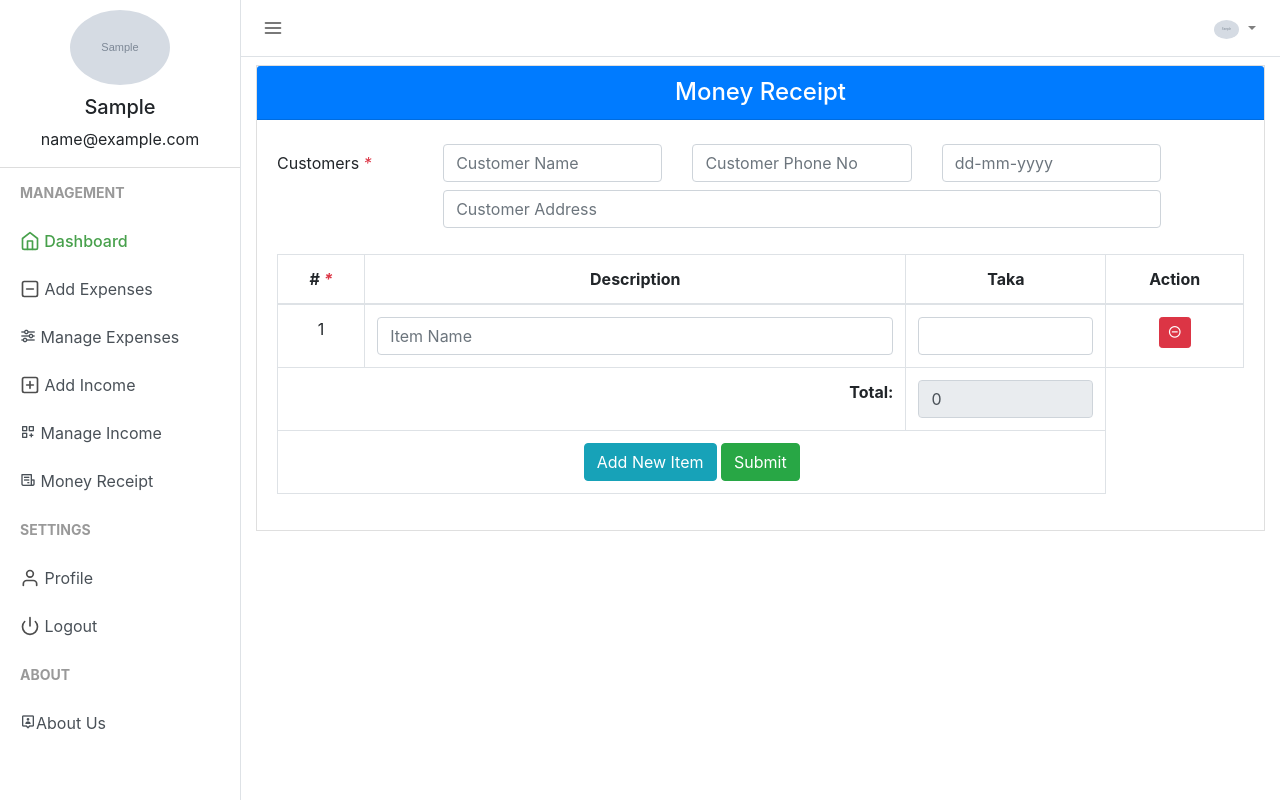
After one commit to ashikulislamdev/income-expense-management-system, a PHP site: page /receipt.php in a window 1280 px wide. The commit adds this page. Run offline with PHP 8.4, Linux system fonts and the light colour scheme; the visitor is signed in with stand-in values (Sample User, id 1); tables that the repository leaves empty or names only in its code hold one stand-in row (values such as "Sample post"); grey boxes marked "Sample" are stand-in pictures; some libraries are stand-ins or nearby versions.

Commit message:
customer receipt added and profile updated

```diff
--- a/includes/nav.php
+++ b/includes/nav.php
@@ -41,6 +41,20 @@ Reach out to +880 1609103475 or email (rsgroup150@gmail.com) us for support. -->
   <!-- Feather JS for Icons -->
   <script src="js/feather.min.js"></script>
   <style>
+    @media print{
+      body{
+        visibility: hidden;
+      }
+      .print-area, .print-area * {
+        visibility: visible;
+      }
+      .print-area, .print-area body{
+        justify-content: center;
+        align-items: center;
+        margin: auto;
+      }
+    }
+
     .card a {
       color: #000;
       font-weight: 500;
@@ -78,9 +92,7 @@ Reach out to +880 1609103475 or email (rsgroup150@gmail.com) us for support. -->
       font-size: 14px;
     }
   </style>
-  <script>
-    document.getElementsByClassName("goog-te-gadget").innerHTML = " Test";
-  </script>
+
 </head>
 
 <body>
@@ -109,6 +121,7 @@ Reach out to +880 1609103475 or email (rsgroup150@gmail.com) us for support. -->
 
               <a href="add_income.php" class="list-group-item list-group-item-action "><span data-feather="plus-square"></span> Add Income</a>
               <a href="manage_income.php" class="list-group-item list-group-item-action "><i class='bx bx-customize'></i> Manage Income</a>
+              <a href="receipt.php" class="list-group-item list-group-item-action "><i class='bx bx-receipt'></i> Money Receipt</a>
             <?php
           }
         ?>
@@ -135,15 +148,7 @@ Reach out to +880 1609103475 or email (rsgroup150@gmail.com) us for support. -->
     <!-- Page Content -->
     <div id="page-content-wrapper">
 
-    <!-- Translation Code here -->
-    <span class="translate_sec">
-        <div class="translate" id="google_translate_element"></div>
-          <script type="text/javascript">
-              function googleTranslateElementInit() {  new google.translate.TranslateElement({pageLanguage: 'en'}, 'google_translate_element');}
-          </script>
-          <script type="text/javascript" src="//translate.google.com/translate_a/element.js?cb=googleTranslateElementInit"></script>
-    </span>
-		<!-- Translation Code End here -->
+
 
       <nav class="navbar navbar-expand-lg navbar-light  border-bottom">
 
--- /dev/null
+++ b/receipt.php
@@ -0,0 +1,297 @@
+<?php
+	include("session.php");
+	include_once 'includes/nav.php';
+
+
+    function convertNumber($num = false)
+    {
+        $num = str_replace(array(',', ''), '' , trim($num));
+        if(! $num) {
+            return false;
+        }
+        $num = (int) $num;
+        $words = array();
+        $list1 = array('', 'one', 'two', 'three', 'four', 'five', 'six', 'seven', 'eight', 'nine', 'ten', 'eleven',
+            'twelve', 'thirteen', 'fourteen', 'fifteen', 'sixteen', 'seventeen', 'eighteen', 'nineteen'
+        );
+        $list2 = array('', 'ten', 'twenty', 'thirty', 'forty', 'fifty', 'sixty', 'seventy', 'eighty', 'ninety', 'hundred');
+        $list3 = array('', 'thousand', 'million', 'billion', 'trillion', 'quadrillion', 'quintillion', 'sextillion', 'septillion',
+            'octillion', 'nonillion', 'decillion', 'undecillion', 'duodecillion', 'tredecillion', 'quattuordecillion',
+            'quindecillion', 'sexdecillion', 'septendecillion', 'octodecillion', 'novemdecillion', 'vigintillion'
+        );
+        $num_length = strlen($num);
+        $levels = (int) (($num_length + 2) / 3);
+        $max_length = $levels * 3;
+        $num = substr('00' . $num, -$max_length);
+        $num_levels = str_split($num, 3);
+        for ($i = 0; $i < count($num_levels); $i++) {
+            $levels--;
+            $hundreds = (int) ($num_levels[$i] / 100);
+            $hundreds = ($hundreds ? ' ' . $list1[$hundreds] . ' hundred' . ( $hundreds == 1 ? '' : '' ) . ' ' : '');
+            $tens = (int) ($num_levels[$i] % 100);
+            $singles = '';
+            if ( $tens < 20 ) {
+                $tens = ($tens ? ' and ' . $list1[$tens] . ' ' : '' );
+            } elseif ($tens >= 20) {
+                $tens = (int)($tens / 10);
+                $tens = ' and ' . $list2[$tens] . ' ';
+                $singles = (int) ($num_levels[$i] % 10);
+                $singles = ' ' . $list1[$singles] . ' ';
+            }
+            $words[] = $hundreds . $tens . $singles . ( ( $levels && ( int ) ( $num_levels[$i] ) ) ? ' ' . $list3[$levels] . ' ' : '' );
+        } //end for loop
+        $commas = count($words);
+        if ($commas > 1) {
+            $commas = $commas - 1;
+        }
+        $words = implode(' ',  $words);
+        $words = preg_replace('/^\s\b(and)/', '', $words );
+        $words = trim($words);
+        $words = ucfirst($words);
+        $words = $words . ".";
+        return $words;
+    }
+?>
+    <div class="pb-2 text-center" id="message_section"></div>
+
+    <div class="container">
+        <div class="card" style="border-radius: 0px;">
+            <div class="card-header bg-primary text-white">
+                <h4 class="m-0 text-center">Money Receipt</h4>
+            </div>
+            <div class="card-body pt-4">
+                <form class="form-vertical" id="addInvoice" name="addInvoice" enctype="multipart/form-data" method="POST" accept-charset="utf-8" novalidate="novalidate">
+                    <div class="panel-body">
+                        <div class="row">
+                            <div class="col-sm-12" id="customer_section_1">
+                                <div class="form-group row">
+                                    <label for="customer_name" class="col-md-2 col-form-label">Customers <i class="text-danger">*</i></label>
+                                    <div class="col-md-3">
+                                        <input type="text" placeholder="Customer Name" name="customer_name" class="form-control" require>
+                                    </div>
+                                    <div class="col-md-3">
+                                        <input type="text" name="customer_phone" id="InvCustomerPhone" class=" form-control" placeholder="Customer Phone No" required>
+                                    </div>
+                                    <div class="col-sm-3">
+                                        <input placeholder="dd-mm-yyyy" min="2000-01-01" max="2040-12-31" class="form-control" required id="receiptDate" name="receipt_date">
+                                    </div>
+                                    <div class="col-md-2"></div>
+                                    <div class="col-md-9 pt-2">
+                                        <input type="text" name="customer_address" class=" form-control" placeholder="Customer Address">
+                                    </div>
+                                </div>
+                            </div>
+                        </div>
+
+                        <div class="table-responsive" style="margin-top: 10px">
+                            <table class="table table-bordered table-hover" id="normalInvoice">
+                                <thead>
+                                    <tr>
+                                        <th class="text-center"> # <i class="text-danger">*</i></th>
+                                        <th class="text-center">Description</th>
+                                        <th class="text-center">Taka </th>
+                                        <th class="text-center">Action </th>
+                                    </tr>
+                                </thead>
+                                <tbody id="addInvoiceItem">
+                                    <tr id="invoiceItem1">
+                                        <td class="text-center invoiceItem">1</td>
+                                        <td>
+                                            <input type="text" name="item_name[]" class="form-control" placeholder="Item Name">
+                                        </td>
+                                        <td style="width: 200px; min-width:auto;">
+                                            <input type="text" name="item_price[]" class="form-control item_price" onkeyup="itemPrice()" placeholder="">
+                                        </td>
+                                        <td class="text-center">
+                                            <button type="button" name="rowRemove" data-row="invoiceItem1" class="btn btn-danger btn-sm rowRemove"><i class='bx bx-minus-circle'></i></button>
+                                        </td>
+                                    </tr>
+                                </tbody>
+
+                                <tfoot>
+                                    <tr>
+                                        <td style="text-align:right;" colspan="2"><b>Total:</b></td>
+                                        <td class="text-right">
+
+                                            <input id="totalTaka" class="form-control" name="total_taka" id="total_taka" value="0" readonly type="number">
+
+                                            <input id="totalTakaHidden" class="form-control" name="total_taka_hidden" value="0" readonly type="hidden">
+                                        </td>
+                                    </tr>
+                                    <tr>
+                                        <td align="center" colspan="3">
+                                            <input id="add-item" class="btn btn-info" name="add-item" onclick="addNewRow();" value="Add New Item" tabindex="6" type="button">
+
+                                            <input class="btn btn-success" name="receipt-submit" value="Submit" tabindex="9" type="submit">
+                                        </td>
+                                    </tr>
+                                </tfoot>
+                            </table>
+                        </div>
+                    </div>
+                </form>
+            </div>
+        </div>
+    </div>
+
+
+
+    <?php
+        if (isset($_POST['receipt-submit'])) {
+
+            $itemCount = count($_POST['item_name']);
+            $receipt_date = $_POST['receipt_date'];
+            $customer_name = $_POST['customer_name'];
+            $customer_phone = $_POST['customer_phone'];
+            $customer_address = $_POST['customer_address'];
+            $total_taka = $_POST['total_taka'];
+
+            $new_receipt_id = $receipt_id + 1;
+
+            mysqli_query($con, "UPDATE users SET receipt_id=$new_receipt_id WHERE user_id='$userid'");
+
+    ?>
+    <div id="printSection ">
+        <div class="col-12 mx-auto print-area" style="width: 800px;">
+            <div class="card p-0" style="border-radius: 0px;">
+                <div class="card-header p-2 px-3" style="background-color: #c7c7c7; border-radius: 0px;">
+                    <h5 class="float-left mb-0">Receipt &nbsp;</h5> ID : <?php echo "#".$receipt_id + 1 ?>
+                    <div class="float-right"><?php echo $receipt_date ?></div>
+                </div>
+                <div class="card-body">
+                    <div class="row mb-1">
+                        <div class="col-3 text-center">
+                            <img src="<?php echo $userprofile ?>" style="height: 80px;">
+                        </div>
+                        <div class="col-5">
+                            <h5><?php echo $username ?></h5>
+                            <p class="m-0"><?php echo $phone_no ?></p>
+                            <p class="m-0"><?php echo $address ?></p>
+                            <p class="m-0"><?php echo $useremail ?></p>
+                        </div>
+                        <div class="col-4">
+                            <h5 class="m-0">Customer:</h5>
+                            <p class="m-0"><?php echo $customer_name ?> </p>
+                            <p class="m-0">Phone: <?php echo $customer_phone ?></p>
+                            <p class="m-0"><?php echo $customer_address ?></p>
+                        </div>
+                    </div>
+
+                    <table class="table table-bordered text-center">
+                        <thead>
+                            <tr>
+                                <th class="text-center" style="width: 50px;">#</th>
+                                <th class="text-center">Description</th>
+                                <th class="text-center">Taka</th>
+                            </tr>
+                        </thead>
+                        <tbody>
+                            <?php
+                                for ($i=0; $i < $itemCount; $i++) {
+                                    $item_name = $_POST['item_name'][$i];
+                                    $item_price = $_POST['item_price'][$i];
+                            ?>
+                            <tr>
+                                <td><?php echo $i+'1'; ?></td>
+                                <td align="left">
+                                    <?php echo $item_name;  ?>
+                                </td>
+                                <td><?php echo $item_price; ?></td>
+                            </tr>
+                            <?php
+                                }
+                            ?>
+                            <tr>
+                                <td class="text-right" colspan="2">Total : </td>
+                                <td>
+                                    <?php echo $total_taka ?>
+                                </td>
+                            </tr>
+                            <tr>
+                                <td colspan="3" class="text-left" style="font-size: 18px;">
+                                    In Word: <?php echo convertNumber($total_taka); ?>
+                                </td>
+                            </tr>
+                        </tbody>
+                    </table>
+                </div>
+            </div>
+        </div>
+    </div>
+    <div class="col-12 text-center">
+        <button  onclick="window.print();" class="btn btn-info btn-lg py-2" style="width: 150px;"><span class="btn-label"><i class='bx bx-printer'></i></span> Print Now</button>
+    </div>
+    <?php } ?>
+
+      </div>
+      <!-- /#page-content-wrapper -->
+      </div>
+      <!-- /#wrapper -->
+      <!-- Bootstrap core JavaScript -->
+      <script src="js/jquery.slim.min.js"></script>
+      <script src="js/bootstrap.min.js"></script>
+      <script src="js/Chart.min.js"></script>
+      <!-- Menu Toggle Script -->
+      <script>
+         $("#menu-toggle").click(function(e) {
+             e.preventDefault();
+             $("#wrapper").toggleClass("toggled");
+         });
+      </script>
+      <script>
+         feather.replace();
+
+        // var total_amount = document.getElementById("total_taka").select().val;
+        // console.log(total_amount);
+      </script>
+
+      <script>
+
+       // cal total
+       function itemPrice(){
+           totalTaka();
+       }
+        function totalTaka(){
+            var elements = document.getElementsByClassName('item_price');
+            var myLength = elements.length,
+            total = 0;
+
+            for (var i = 0; i < myLength; ++i) {
+                total = total + +elements[i].value;
+                //console.log(total);
+            }
+
+            $('#totalTaka').val(total);
+            $('#totalTakaHidden').val(total);
+        }
+        totalTaka();
+
+        // var xxxxxxx = totalTaka();
+        // document.getElementById("print_total").innerHTML = xxxxxxx;
+
+
+        // Add New Table Row in Invoice Table
+        var rowCount = 1;
+        function addNewRow(e){
+            rowCount = rowCount + 1;
+
+                //document.getElementsByClassName("rowId").innerHTML = rowCount;
+
+                $("#addInvoiceItem").append('<tr id="invoiceItem' + rowCount + '"><td class="text-center"> '+ rowCount +' </td><td> <input type="text" name="item_name[]" class="form-control" placeholder="Description"> </td><td><input type="number" name="item_price[]" class="form-control item_price" onkeyup="itemPrice()" placeholder=""></td><td class="text-center"><button type="button" name="rowRemove" data-row="invoiceItem'+rowCount+'" class="btn btn-danger btn-sm rowRemove"><i class="bx bx-minus-circle"></i></button></td></tr>');
+                productList('productItem' + rowCount);
+        }
+
+
+        // Remove row from invoice table
+        $(document).on("click", ".rowRemove", function(a){
+            a.preventDefault();
+            var delete_row = $(this).data("row");
+            //alert(delete_row);
+            $('#' + delete_row).remove();
+
+            totalTaka();
+        });
+
+      </script>
+   </body>
+</html>
--- a/session.php
+++ b/session.php
@@ -2,24 +2,25 @@
 include("config.php");
 session_start();
 if(!isset($_SESSION["email"])){
-header("Location: login.php");
+  header("Location: login.php");
 exit();
 }
 
 $sess_email = $_SESSION["email"];
-$sql = "SELECT user_id, firstname, lastname, email, profile_path, status FROM users WHERE email = '$sess_email'";
+$sql = "SELECT user_id, firstname, phone_no, email, address, profile_path, status, receipt_id FROM users WHERE email = '$sess_email'";
 $result = $con->query($sql);
 
 if ($result->num_rows > 0) {
   // output data of each row
   while($row = $result->fetch_assoc()) {
     $userid=$row["user_id"];
-    $firstname = $row["firstname"];
-    $lastname = $row["lastname"];
-    $username =$row["firstname"]." ".$row["lastname"];
+    $username =$row["firstname"];
+    $phone_no = $row["phone_no"];
     $useremail=$row["email"];
+    $address=$row["address"];
     $userprofile="uploads/".$row["profile_path"];
     $user_type=$row["status"];
+    $receipt_id=$row["receipt_id"];
   }
 } else {
     $userid="GHX1Y2";
```
Also changed, not shown: iems-register.php (+11 -11 lines), profile.php (+18 -10 lines).
